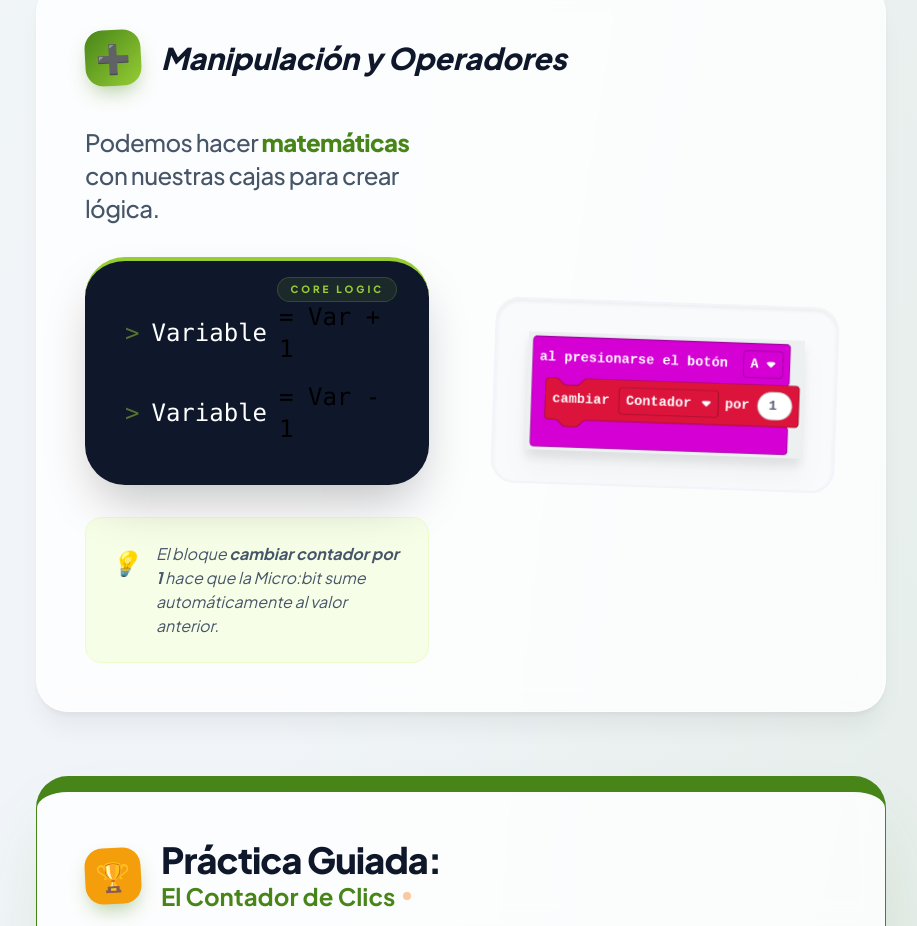
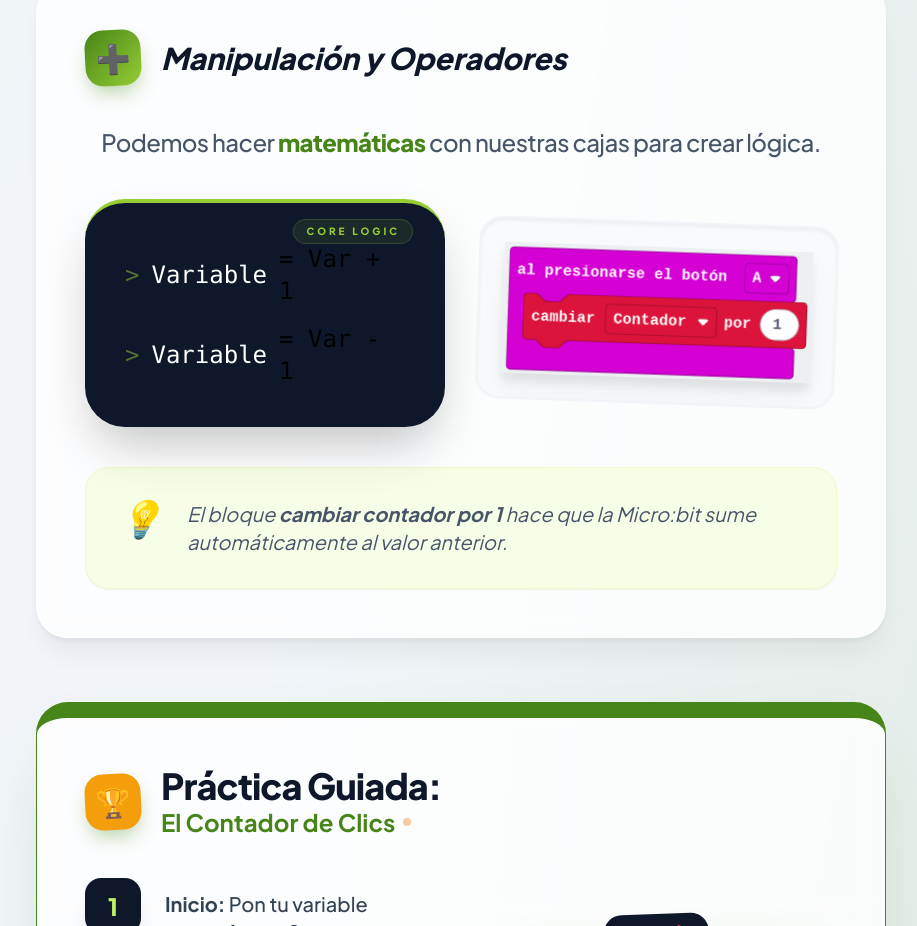
Before and after one commit to juanpablo390/DsV1, a plain HTML site: page index.html in a window 1280 px wide. Shown: the part 4473-5399 px from the top of the page, without its empty margins (179-1096 px from the left). Drawn offline with nearby package versions, Linux system fonts and the light colour scheme.

```diff
--- a/index.html
+++ b/index.html
@@ -277,26 +277,28 @@
         <div class="section-icon">➕</div>
         <h2 class="text-3xl font-extrabold text-slate-900 italic">Manipulación y Operadores</h2>
     </div>
-            <div class="grid lg:grid-cols-2 gap-16 items-center">
-                <div class="space-y-8">
-                    <p class="text-2xl text-slate-600 font-medium leading-snug tracking-tight">
+
+    <p class="text-2xl text-slate-600 font-medium leading-snug tracking-tight text-center mb-10">
         Podemos hacer <span class="text-[#478518] font-black">matemáticas</span> con nuestras cajas para crear lógica.
     </p>
-                    <div class="bg-slate-900 p-10 rounded-[40px] border-t-4 border-[#96cd34] shadow-2xl relative">
+
+    <div class="grid lg:grid-cols-2 gap-8 items-center mb-10">
+        <div class="bg-slate-900 p-10 rounded-[40px] border-t-4 border-[#96cd34] shadow-2xl relative h-full flex flex-col justify-center">
             <div class="bg-[#96cd34]/10 text-[#96cd34] text-[10px] font-black tracking-[0.3em] absolute top-4 right-8 px-3 py-1 rounded-full border border-[#96cd34]/20 uppercase">Core Logic</div>
             <div class="space-y-4 font-mono text-2xl">
                 <p class="flex items-center gap-3"><span class="text-[#96cd34] opacity-50">&gt;</span> <span class="text-white">Variable</span> = Var + 1</p>
                 <p class="flex items-center gap-3"><span class="text-[#96cd34] opacity-50">&gt;</span> <span class="text-white">Variable</span> = Var - 1</p>
             </div>
         </div>
-                    <div class="flex gap-4 items-start p-6 bg-lime-50 rounded-2xl border border-lime-100 italic text-slate-600">
-                        <span class="text-2xl mt-1">💡</span>
-                        <p>El bloque <b>cambiar contador por 1</b> hace que la Micro:bit sume automáticamente al valor anterior.</p>
+
+        <div class="img-container bg-slate-50 border-2 border-slate-100 p-6 rotate-2 transform hover:rotate-0 transition-transform duration-500">
+            <img src="Imagenes/MicroBit_2.png" alt="Operadores" class="drop-shadow-xl w-full">
         </div>
     </div>
-                <div class="img-container bg-slate-50 border-2 border-slate-100 p-8 rotate-2">
-                    <img src="Imagenes/MicroBit_2.png" alt="Operadores" class="drop-shadow-xl">
-                </div>
+
+    <div class="w-full flex gap-6 items-center p-8 bg-lime-50 rounded-[24px] border border-lime-100 italic text-slate-600 shadow-sm">
+        <span class="text-4xl animate-bounce">💡</span>
+        <p class="text-xl">El bloque <b>cambiar contador por 1</b> hace que la Micro:bit sume automáticamente al valor anterior.</p>
     </div>
 </section>
 
```
Lines whose indentation alone changed are shown as unchanged.
